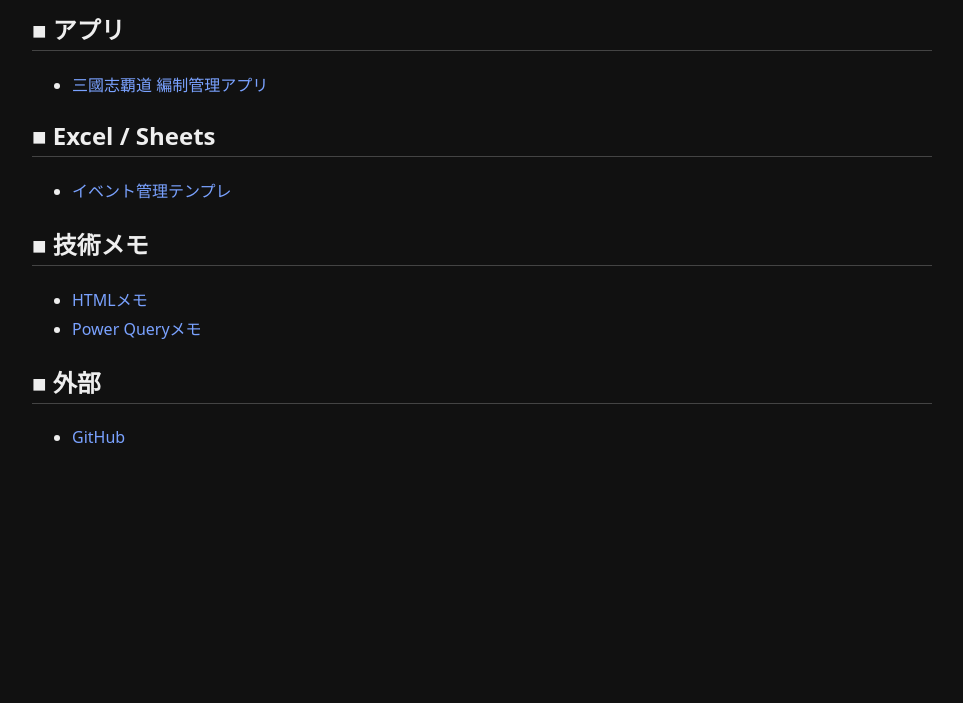
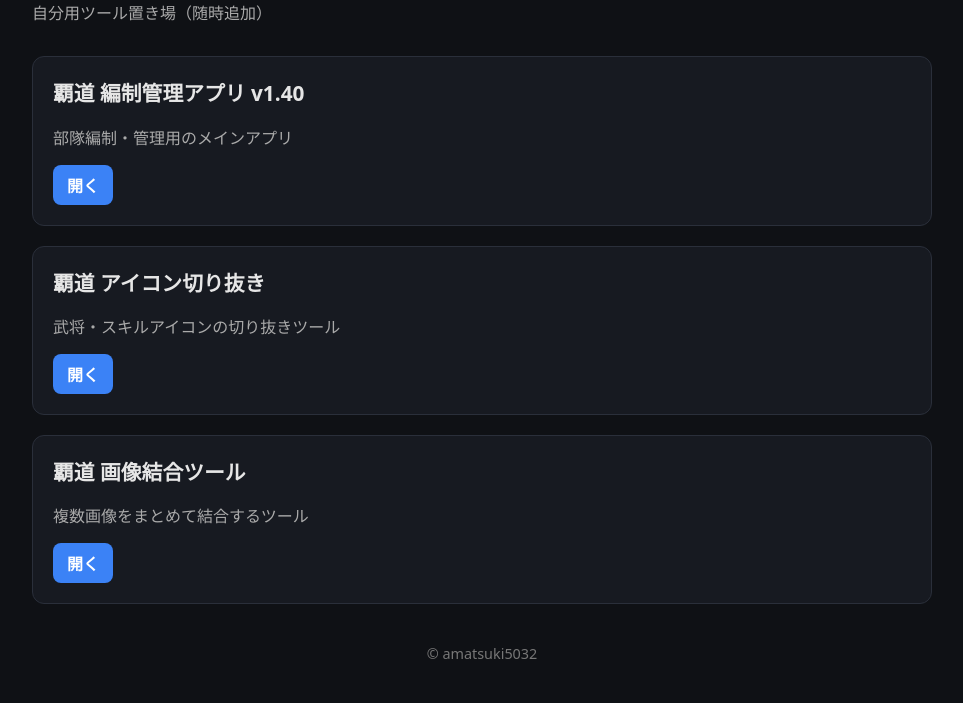
Before and after one commit to amatsuki5032/amatsuki5032.github.io, a plain HTML site: page index.html in a window 1280 px wide. Shown: the part 123-826 px from the top of the page, without its empty margins (158-1121 px from the left). Before the commit the page ends 800 px from the top, so only its background shows below. Drawn offline with Linux system fonts and the light colour scheme.

Commit message:
Update index.html

```diff
--- a/index.html
+++ b/index.html
@@ -2,56 +2,105 @@
 <html lang="ja">
 <head>
   <meta charset="UTF-8">
-  <title>成果物まとめ</title>
+  <title>覇道ツールまとめ</title>
+  <meta name="viewport" content="width=device-width, initial-scale=1.0">
   <style>
     body {
-      font-family: system-ui, sans-serif;
-      background: #111;
-      color: #eee;
-      padding: 40px;
+      font-family: system-ui, -apple-system, BlinkMacSystemFont, sans-serif;
+      background: #0f1115;
+      color: #e6e6e6;
       max-width: 900px;
       margin: auto;
+      padding: 40px 20px;
     }
-    h1, h2 {
-      border-bottom: 1px solid #444;
-      padding-bottom: 4px;
+
+    h1 {
+      font-size: 2rem;
+      margin-bottom: 0.5em;
     }
-    a {
-      color: #7aa2ff;
+
+    p {
+      color: #aaa;
+      margin-bottom: 2em;
+    }
+
+    .card {
+      background: #171a21;
+      border: 1px solid #2a2f3a;
+      border-radius: 12px;
+      padding: 20px;
+      margin-bottom: 20px;
+      transition: transform 0.15s ease, box-shadow 0.15s ease;
+    }
+
+    .card:hover {
+      transform: translateY(-2px);
+      box-shadow: 0 8px 24px rgba(0,0,0,0.4);
+    }
+
+    .card h2 {
+      margin-top: 0;
+      font-size: 1.3rem;
+    }
+
+    .card p {
+      margin: 0.5em 0 1em;
+    }
+
+    a.button {
+      display: inline-block;
+      padding: 8px 14px;
+      background: #3b82f6;
+      color: #fff;
       text-decoration: none;
+      border-radius: 8px;
+      font-weight: 600;
     }
-    a:hover {
-      text-decoration: underline;
+
+    a.button:hover {
+      background: #2563eb;
     }
-    ul {
-      line-height: 1.8;
+
+    footer {
+      margin-top: 40px;
+      font-size: 0.9rem;
+      color: #777;
+      text-align: center;
     }
   </style>
 </head>
 <body>
 
-<h1>成果物まとめ（自分用）</h1>
+<h1>三國志覇道 ツールまとめ</h1>
+<p>自分用ツール置き場（随時追加）</p>
 
-<h2>■ アプリ</h2>
-<ul>
-  <li><a href="hadou/">三國志覇道 編制管理アプリ</a></li>
-</ul>
+<div class="card">
+  <h2>覇道 編制管理アプリ v1.40</h2>
+  <p>部隊編制・管理用のメインアプリ</p>
+  <a class="button" href="https://amatsuki5032.github.io/hadou-v140/" target="_blank">
+    開く
+  </a>
+</div>
 
-<h2>■ Excel / Sheets</h2>
-<ul>
-  <li><a href="files/event_template.xlsx">イベント管理テンプレ</a></li>
-</ul>
+<div class="card">
+  <h2>覇道 アイコン切り抜き</h2>
+  <p>武将・スキルアイコンの切り抜きツール</p>
+  <a class="button" href="https://amatsuki5032.github.io/hadou-icon-crop/" target="_blank">
+    開く
+  </a>
+</div>
 
-<h2>■ 技術メモ</h2>
-<ul>
-  <li><a href="memo/html.html">HTMLメモ</a></li>
-  <li><a href="memo/powerquery.html">Power Queryメモ</a></li>
-</ul>
+<div class="card">
+  <h2>覇道 画像結合ツール</h2>
+  <p>複数画像をまとめて結合するツール</p>
+  <a class="button" href="https://amatsuki5032.github.io/hadou_image_combiner/" target="_blank">
+    開く
+  </a>
+</div>
 
-<h2>■ 外部</h2>
-<ul>
-  <li><a href="https://github.com/amatsuki5032">GitHub</a></li>
-</ul>
+<footer>
+  © amatsuki5032
+</footer>
 
 </body>
 </html>
```
